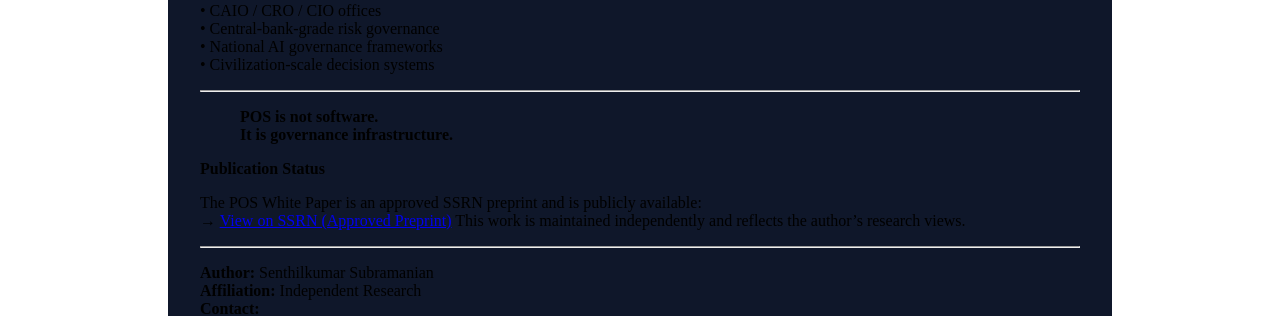
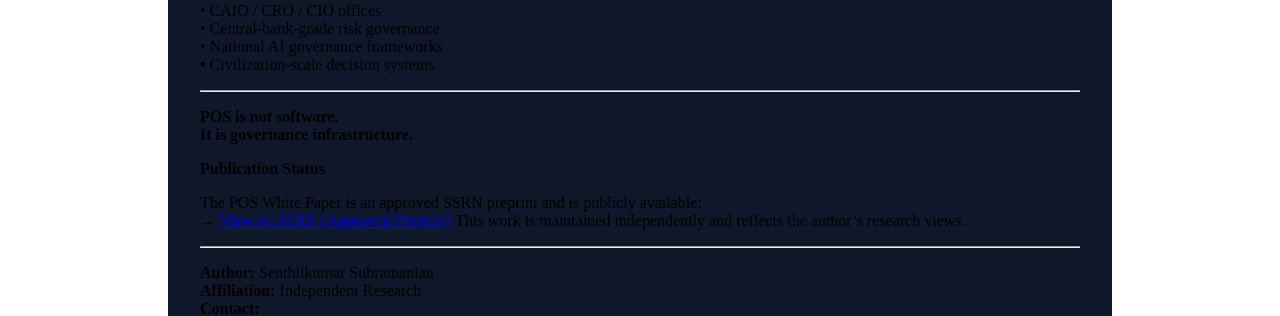
Before and after one commit to 98412senthil-sketch/pos-doctrine, a Jekyll site: the page built from index.md, in a window 1280 px wide. Shown: the part 883-1199 px from the top of the page. Built offline with Jekyll 4.4.1, drawn with Linux system fonts in a browser that asks for light colours; our own code applies the rules of GitHub Pages for plain Markdown files.

```diff
--- a/index.md
+++ b/index.md
@@ -45,7 +45,7 @@ POS makes enterprise reality **visible, governable, and sovereign.**
 
 ---
 
-> **POS is not software.
+**POS is not software.
 It is governance infrastructure.**
 
 **Publication Status**
```
